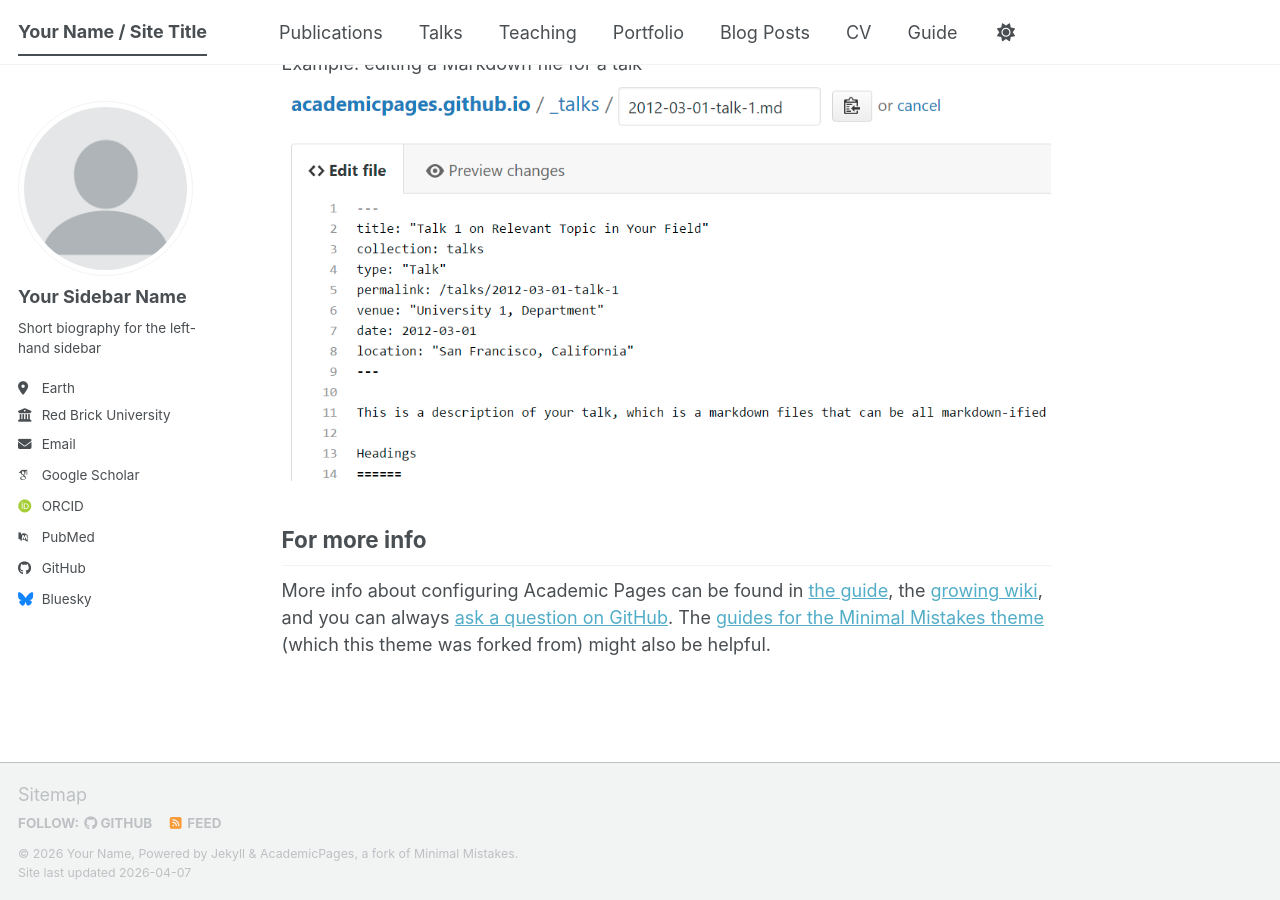
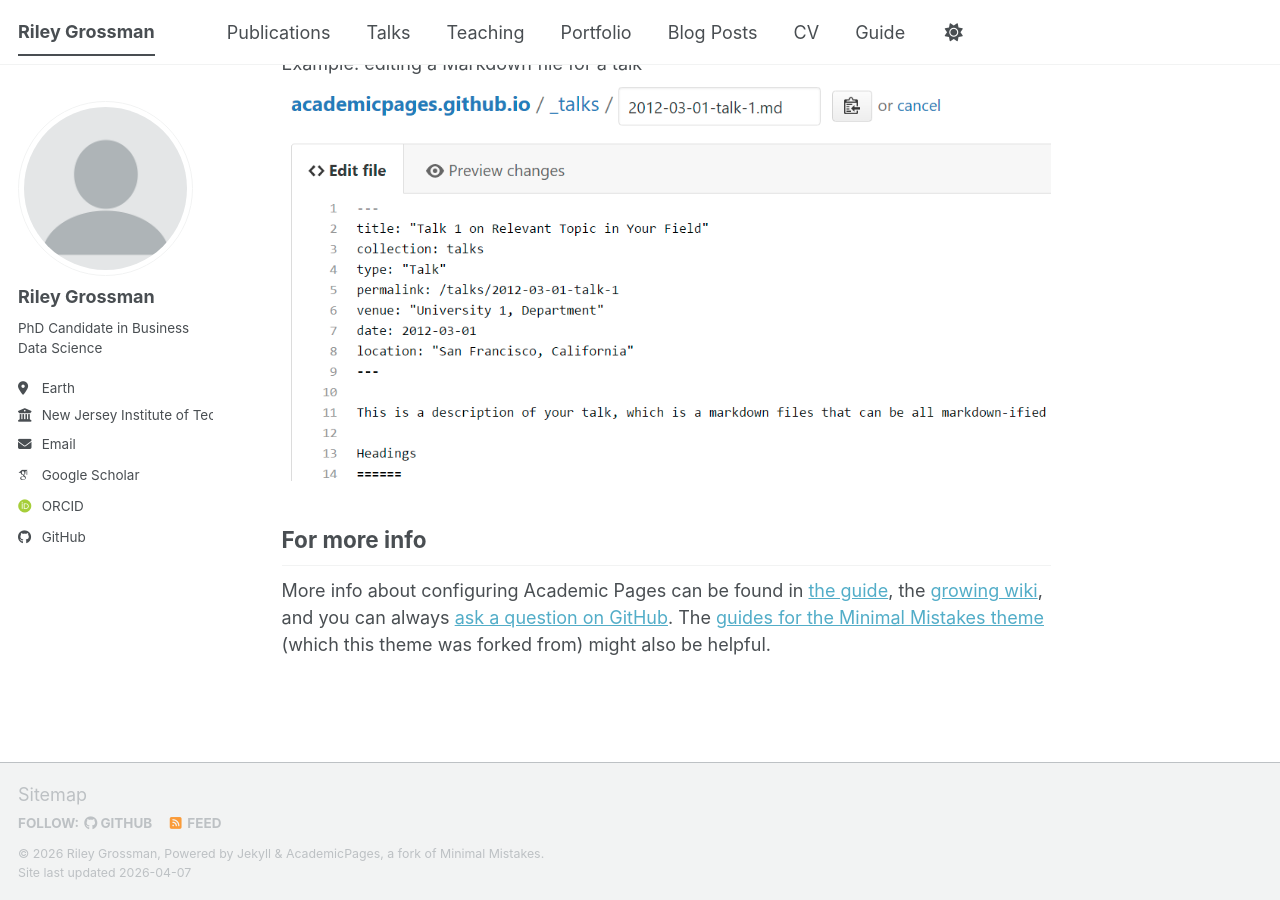
Before and after one commit to rag24/rag24.github.io, a Jekyll site: the page built from _pages/about.md, in a window 1280 px wide and 900 px high, scrolled down 2720 px. Built offline with Jekyll 4.4.1, drawn with Linux system fonts in a browser that asks for light colours; some web fonts are replaced; a script bundle is joined from its source files by our own code; library files that are not in the unit come from our copies.

Commit message:
Update personal details in _config.yml
Updated personal information and links in the config file.

```diff
--- a/_config.yml
+++ b/_config.yml
@@ -9,14 +9,14 @@
 # Basic Site Settings
 locale                   : "en-US"
 site_theme               : "default" # The available themes options are "default", "air", "sunrise", "mint", "dirt" and "contrast"
-title                    : "Your Name / Site Title"
+title                    : "Riley Grossman"
 title_separator          : "-"
-name                     : &name "Your Name"
-description              : &description "Your Name's academic portfolio"   # Update this with a general description of your site, this is the default if not overridden by a page
-url                      : https://academicpages.github.io # The base hostname & protocol for your site e.g. "https://[your GitHub username].github.io",
+name                     : &name "Riley Grossman"
+description              : &description "Riley's academic portfolio"   # Update this with a general description of your site, this is the default if not overridden by a page
+url                      : https://rag24.github.io # The base hostname & protocol for your site e.g. "https://[your GitHub username].github.io",
                                                            # or if you already have some other page hosted on Github then use "https://[your GitHub username].github.io/[Your Repo Name]"
 baseurl                  : "" # the subpath of your site, e.g. "/blog"
-repository               : "academicpages/academicpages.github.io"
+repository               : "rag24/rag24.github.io"
 
 # Site Author - The following control what appear as part of the author content on the side bar.
 #               If a field is blank the icon and link will not appear, otherwise it will be shown.
@@ -24,24 +24,24 @@ repository               : "academicpages/academicpages.github.io"
 author:
   # Biographic information
   avatar           : "profile.png"
-  name             : "Your Sidebar Name"
+  name             : "Riley Grossman"
   pronouns         : # example: "she/her"
-  bio              : "Short biography for the left-hand sidebar"
+  bio              : "PhD Candidate in Business Data Science"
   location         : "Earth"
-  employer         : "Red Brick University"
+  employer         : "New Jersey Institute of Technology"
   uri              : # URL
-  email            : "none@example.org"
+  email            : "rag24@njit.edu"
 
   # Academic websites
   academia         : # URL
   arxiv            : # URL - Update with the correct link to your profile
-  googlescholar    : "https://scholar.google.com/citations?user=PS_CX0AAAAAJ"
+  googlescholar    : "https://scholar.google.com/citations?user=Rmz3dp0AAAAJ&hl=en&oi=ao"
   inspire-hep      : # URL
   impactstory      : # URL
-  orcid            : "https://orcid.org/yourorcidurl"
+  orcid            : "https://orcid.org/0009-0009-1114-6375"
   semantic         : # URL
   ssrn             : # URL
-  pubmed           : "https://www.ncbi.nlm.nih.gov/pubmed/?term=john+snow"
+  pubmed           : #"https://www.ncbi.nlm.nih.gov/pubmed/?term=john+snow"
   researchgate     : # URL
   scopus           : # URL
   zotero           : # URL
@@ -57,7 +57,7 @@ author:
 
   # Social media
   artstation       : # Username
-  bluesky          : "bsky.app" # Replace this with you Bluesky username
+  bluesky          : #"bsky.app" # Replace this with you Bluesky username
   facebook         : # Username
   flickr           : # Username
   foursquare       : # Username
```
